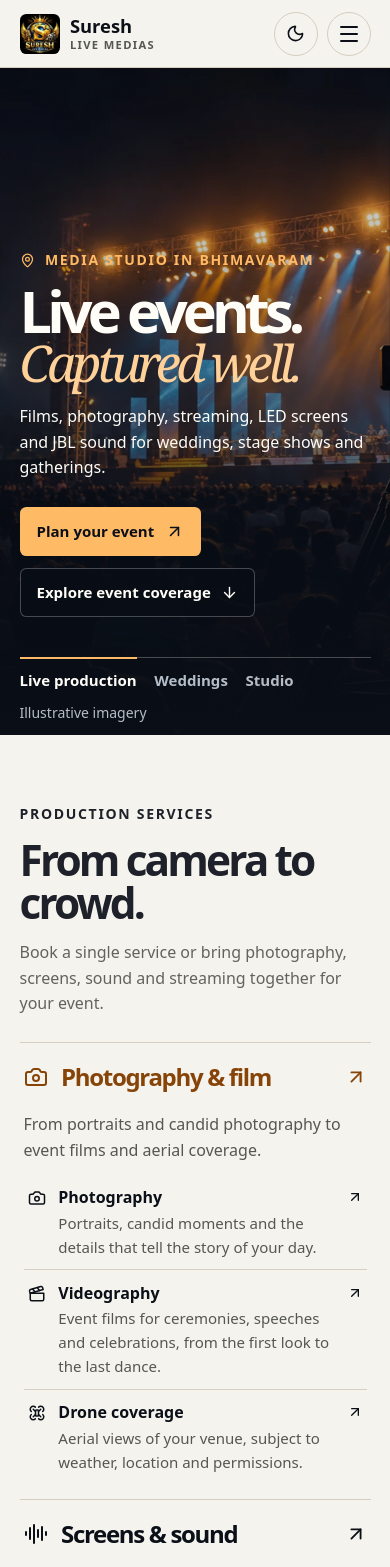
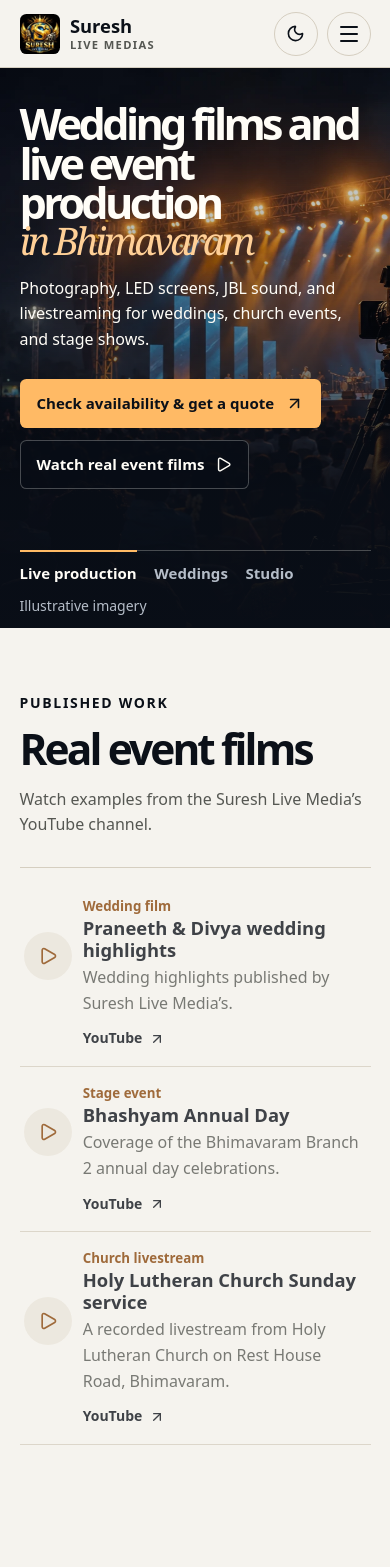
Before and after one commit to Akshayknchalapalli/Gospal-studio-website, a React (Vite) app: page / in a window 390 px wide. Shown: the top 1567 px of the page. Built offline with nearby package versions, Linux system fonts and the light colour scheme.

Commit message:
Add published event films and simplify quote enquiries

```diff
--- a/src/App.jsx
+++ b/src/App.jsx
@@ -1,6 +1,6 @@
 import { useState } from 'react';
-import { ArrowUpRight, CalendarDays, ClipboardList, FileImage, MapPin, Menu, MessageCircle, Moon, Phone, SlidersHorizontal, Sun, X } from 'lucide-react';
-import { posters, studio } from './content.js';
+import { ArrowUpRight, CalendarDays, ClipboardList, FileImage, MapPin, Menu, MessageCircle, Moon, Phone, Play, SlidersHorizontal, Sun, X } from 'lucide-react';
+import { films, posters, studio } from './content.js';
 import Dialog from './components/Dialog.jsx';
 import Enquiry from './components/Enquiry.jsx';
 import EventExplorer from './components/EventExplorer.jsx';
@@ -38,7 +38,7 @@ function Header({ onBook, theme, toggleTheme }) {
           title={isDark ? 'Switch to light mode' : 'Switch to dark mode'} onClick={toggleTheme}>
           {isDark ? <Sun key="sun" size={19} aria-hidden="true" /> : <Moon key="moon" size={19} aria-hidden="true" />}
         </button>
-        <button className="button button-primary header-action" type="button" onClick={() => onBook()}>Plan your event <ArrowUpRight aria-hidden="true" size={16} /></button>
+        <button className="button button-primary header-action" type="button" onClick={() => onBook()}>{studio.quoteAction} <ArrowUpRight aria-hidden="true" size={16} /></button>
         <button className="icon-button menu-toggle" type="button" aria-controls="navigation" aria-expanded={open}
           aria-label={open ? 'Close menu' : 'Open menu'} onClick={() => setOpen(!open)}>{open ? <X /> : <Menu />}</button>
       </div>
@@ -76,8 +76,8 @@ function Studio({ onPoster }) {
       <p className="eyebrow">The studio</p>
       <h2 id="studio-title">Visit us in Bhimavaram.</h2>
       <p>Come by to discuss a studio session, show us your venue plans, or choose coverage for an upcoming event.</p>
-      <address><MapPin size={22} aria-hidden="true" /><span>{studio.address[0]}<br />{studio.address[1]}</span></address>
-      <a className="button button-outline" href={studio.directions} target="_blank" rel="noreferrer">Find the nearby landmark <ArrowUpRight size={16} aria-hidden="true" /></a>
+      <address><MapPin size={22} aria-hidden="true" /><span>{studio.address[0]}<br />{studio.address[1]}<br />Andhra Pradesh</span></address>
+      <a className="button button-outline" href={studio.phones[0].href}><Phone size={16} aria-hidden="true" /> Call for studio directions</a>
       <div className="posters" aria-label="Studio service posters">
         {posters.map((poster) => <button className="poster" type="button" key={poster.title} onClick={() => onPoster(poster)}>
           <FileImage size={17} aria-hidden="true" /><span>{poster.title} poster</span><ArrowUpRight size={16} aria-hidden="true" />
@@ -87,12 +87,32 @@ function Studio({ onPoster }) {
   </section>;
 }
 
+function Films() {
+  return <section className="films section container" id="films" aria-labelledby="films-title">
+    <div className="section-heading" data-scroll-reveal>
+      <div><p className="eyebrow">Published work</p><h2 id="films-title">Real event films</h2></div>
+      <p>Watch examples from the Suresh Live Media’s YouTube channel.</p>
+    </div>
+    <ul className="film-list">
+      {films.map(({ event, title, kind, description, url }) => (
+        <li key={event} data-scroll-reveal>
+          <a href={url} target="_blank" rel="noreferrer">
+            <span className="film-icon"><Play size={20} aria-hidden="true" /></span>
+            <span><small>{kind}</small><strong>{title}</strong><span className="film-description">{description}</span></span>
+            <span className="film-platform">YouTube <ArrowUpRight size={16} aria-hidden="true" /></span>
+          </a>
+        </li>
+      ))}
+    </ul>
+  </section>;
+}
+
 function Contact({ onBook }) {
   return <section className="contact" id="contact" aria-labelledby="contact-title">
     <div className="container contact-inner">
       <div><p className="eyebrow">Bookings</p><h2 id="contact-title">Tell us about<br />your event.</h2></div>
       <div className="contact-actions">
-        <button className="button button-dark" type="button" onClick={() => onBook()}><MessageCircle size={19} aria-hidden="true" /> Build a WhatsApp enquiry</button>
+        <button className="button button-dark" type="button" onClick={() => onBook()}><MessageCircle size={19} aria-hidden="true" /> {studio.quoteAction}</button>
         <div className="phone-links">{studio.phones.map(({ href, label }) => <a href={href} key={href}><Phone size={15} aria-hidden="true" />{label}</a>)}</div>
       </div>
     </div>
@@ -112,6 +132,7 @@ export default function App() {
     <Header onBook={openEnquiry} theme={theme} toggleTheme={toggleTheme} />
     <main id="main">
       <Hero onBook={openEnquiry} />
+      <Films />
       <Capabilities onBook={openEnquiry} />
       <section className="section events" id="events" aria-labelledby="events-title">
         <div className="container">
--- a/src/components/Enquiry.jsx
+++ b/src/components/Enquiry.jsx
@@ -3,26 +3,7 @@ import { MessageCircle } from 'lucide-react';
 import { events, services, studio } from '../content.js';
 import Dialog from './Dialog.jsx';
 
-function makeDraft(form, selected) {
-  const fields = new FormData(form);
-  const date = fields.get('date');
-  const venue = fields.get('venue').trim();
-  const details = fields.get('details').trim();
-  const selectedNames = services.filter(({ id }) => selected.includes(id)).map(({ name }) => name);
-  const lines = [
-    'Hello Suresh Live Medias, I’d like to enquire about a booking.',
-    '',
-    `Name: ${fields.get('name').trim()}`,
-    `Event: ${fields.get('type')}`,
-    ...(date ? [`Date: ${date}`] : []),
-    ...(venue ? [`Venue or town: ${venue}`] : []),
-    ...(selectedNames.length ? [`Services: ${selectedNames.join(', ')}`] : []),
-    ...(details ? [`Details: ${details}`] : []),
-  ];
-  const url = new URL(studio.whatsapp);
-  url.searchParams.set('text', lines.join('\n'));
-  return url.href;
-}
+import { makeQuoteUrl } from '../quote.js';
 
 export default function Enquiry({ initial, onClose }) {
   const [selected, setSelected] = useState(initial.services);
@@ -33,38 +14,30 @@ export default function Enquiry({ initial, onClose }) {
 
   function submit(event) {
     event.preventDefault();
-    const form = event.currentTarget;
-    const name = form.elements.namedItem('name');
-    if (!name.value.trim()) {
-      name.setCustomValidity('Enter your name to continue.');
-      name.reportValidity();
-      return;
-    }
-    window.location.assign(makeDraft(form, selected));
+    window.location.assign(makeQuoteUrl(new FormData(event.currentTarget), selected));
   }
 
   return (
-    <Dialog title="Plan your event" onClose={onClose}>
+    <Dialog title={studio.quoteAction} onClose={onClose}>
       <form className="enquiry" onSubmit={submit}>
+        <p className="form-intro">Send your event details to Suresh Live Medias on WhatsApp at <strong>{studio.phones[0].label}</strong>.</p>
         <div className="form-grid">
-          <label>Your name<input name="name" autoComplete="name" required maxLength={80} onInput={(event) => event.currentTarget.setCustomValidity('')} /></label>
           <label>Event type<select name="type" defaultValue={initial.type} required>
             <option value="">Select an event</option>
             {events.map(({ id, type }) => <option key={id}>{type}</option>)}
             <option>Other event</option>
           </select></label>
-          <label>Event date <span>(optional)</span><input type="date" name="date" /></label>
-          <label>Venue or town <span>(optional)</span><input name="venue" maxLength={100} /></label>
+          <label>Event date <span>(if known)</span><input type="date" name="date" /></label>
+          <label>Venue or town <span>(if known)</span><input name="venue" maxLength={100} /></label>
         </div>
         <fieldset>
-          <legend>Services <span>(optional)</span></legend>
+          <legend>Services needed <span>(if known)</span></legend>
           <div className="service-options">
             {services.map(({ id, name }) => (
               <label className="option" key={id}><input type="checkbox" checked={selected.includes(id)} onChange={() => toggle(id)} /><span>{name}</span></label>
             ))}
           </div>
         </fieldset>
-        <label>Anything else? <span>(optional)</span><textarea name="details" rows={3} maxLength={1000} /></label>
         <button className="button button-primary" type="submit"><MessageCircle size={18} aria-hidden="true" /> Continue on WhatsApp</button>
         <p className="form-note">Review your draft in WhatsApp before sending it.</p>
       </form>
--- a/src/components/EventExplorer.jsx
+++ b/src/components/EventExplorer.jsx
@@ -1,6 +1,6 @@
 import { lazy, Suspense, useState } from 'react';
-import { ArrowUpRight, ChevronDown, Church, Clapperboard, Heart, Monitor } from 'lucide-react';
-import { events, services } from '../content.js';
+import { ArrowUpRight, ChevronDown, Church, Clapperboard, Heart, Monitor, Play } from 'lucide-react';
+import { events, films, quoteNotes, services, studio } from '../content.js';
 
 const ProductionChart = lazy(() => import('./ProductionChart.jsx'));
 const icons = { wedding: Heart, stage: Monitor, gospel: Church, studio: Clapperboard };
@@ -9,6 +9,7 @@ export default function EventExplorer({ onBook }) {
   const [index, setIndex] = useState(0);
   const [showSetup, setShowSetup] = useState(false);
   const event = events[index];
+  const film = films.find(({ event: eventId }) => eventId === event.id);
 
   function select(index) {
     setIndex(index);
@@ -46,18 +47,20 @@ export default function EventExplorer({ onBook }) {
           <div className="event-copy" key={event.id}>
             <h3>{event.title}</h3>
             <p>{event.description}</p>
+            <p className="event-quote-note"><strong>For your quote</strong> {quoteNotes[event.id]}</p>
             <ul className="event-services" aria-label="Suggested services">
               {services.filter(({ id }) => event.services.includes(id)).map(({ id, name }) => <li key={id}>{name}</li>)}
             </ul>
           </div>
           <div className="event-actions">
             <button className="button button-primary" type="button" onClick={() => onBook(event.type, event.services)}>
-              Enquire about this setup <ArrowUpRight size={17} aria-hidden="true" />
+              {studio.quoteAction} <ArrowUpRight size={17} aria-hidden="true" />
             </button>
             <button className="button event-setup-button" type="button" aria-expanded={showSetup} aria-controls="event-setup" onClick={() => setShowSetup(!showSetup)}>
               Production breakdown <ChevronDown size={17} aria-hidden="true" />
             </button>
           </div>
+          {film && <a className="event-film-link" href={film.url} target="_blank" rel="noreferrer"><Play size={16} aria-hidden="true" /> Watch {film.title} on YouTube</a>}
           <div className="event-setup" id="event-setup" hidden={!showSetup}>
             {showSetup && <Suspense fallback={<p role="status">Loading production breakdown…</p>}><ProductionChart event={event} /></Suspense>}
           </div>
--- a/src/components/Hero.jsx
+++ b/src/components/Hero.jsx
@@ -1,5 +1,6 @@
 import { useState } from 'react';
-import { ArrowDown, ArrowUpRight, MapPin } from 'lucide-react';
+import { ArrowUpRight, Play } from 'lucide-react';
+import { studio } from '../content.js';
 
 const scenes = [
   { id: 'live', label: 'Live production', image: '/media/production.webp', alt: 'Illustration of a live stage being filmed at an evening event' },
@@ -27,12 +28,11 @@ export default function Hero({ onBook }) {
       </div>
       <div className="container hero-layout">
         <div className="hero-copy">
-          <p className="eyebrow hero-location"><MapPin size={15} aria-hidden="true" /> Media studio in Bhimavaram</p>
-          <h1 id="hero-title"><span>Live events.</span> <em>Captured well.</em></h1>
-          <p className="hero-description">Films, photography, streaming, LED screens and JBL sound for weddings, stage shows and gatherings.</p>
+          <h1 id="hero-title"><span>Wedding films and</span> <span>live event production</span> <em>in Bhimavaram</em></h1>
+          <p className="hero-description">Photography, LED screens, JBL sound, and livestreaming for weddings, church events, and stage shows.</p>
           <div className="hero-actions">
-            <button className="button button-primary" type="button" onClick={() => onBook()}>Plan your event <ArrowUpRight aria-hidden="true" size={19} /></button>
-            <a className="button hero-explore" href="#events">Explore event coverage <ArrowDown aria-hidden="true" size={17} /></a>
+            <button className="button button-primary" type="button" onClick={() => onBook()}>{studio.quoteAction} <ArrowUpRight aria-hidden="true" size={19} /></button>
+            <a className="button hero-explore" href="#films">Watch real event films <Play aria-hidden="true" size={17} /></a>
           </div>
         </div>
         <div className="hero-reel">
--- a/src/content.js
+++ b/src/content.js
@@ -7,7 +7,7 @@ export const studio = {
     { label: '+91 98482 75382', href: 'tel:+919848275382' },
   ],
   whatsapp: 'https://wa.me/919153777999',
-  directions: 'https://www.google.com/maps/search/?api=1&query=Government+Hospital+Bhimavaram+Andhra+Pradesh',
+  quoteAction: 'Check availability & get a quote',
 };
 
 export const services = [
@@ -33,6 +33,19 @@ export const events = [
   { id: 'studio', tab: 'Studio sessions', type: 'Studio session', title: 'Studio sessions', description: 'Talk to us about a studio photography or video session in Bhimavaram.', image: '/media/studio.webp', alt: 'Illustrative image of a camera on a studio set', services: ['photo', 'film'] },
 ];
 
+export const films = [
+  { event: 'wedding', title: 'Praneeth & Divya wedding highlights', kind: 'Wedding film', description: 'Wedding highlights published by Suresh Live Media’s.', url: 'https://www.youtube.com/watch?v=aAj5YQyJj2M' },
+  { event: 'stage', title: 'Bhashyam Annual Day', kind: 'Stage event', description: 'Coverage of the Bhimavaram Branch 2 annual day celebrations.', url: 'https://www.youtube.com/watch?v=SIWt3Mchink' },
+  { event: 'gospel', title: 'Holy Lutheran Church Sunday service', kind: 'Church livestream', description: 'A recorded livestream from Holy Lutheran Church on Rest House Road, Bhimavaram.', url: 'https://www.youtube.com/watch?v=IACGaLE7nzI' },
+];
+
+export const quoteNotes = {
+  wedding: 'Share your ceremony and reception times, whether they’re at different venues, and whether guests will watch remotely.',
+  stage: 'Share your venue, audience size and programme times. Mention whether screens or a sound system are already installed.',
+  gospel: 'Share your service schedule, venue and preferred streaming platform. Gospel Media Service and Suresh Live Medias use the same booking number for church and gospel enquiries.',
+  studio: 'Share your preferred date, the type of shoot, and the number of people or items you’d like photographed.',
+};
+
 export const posters = [
   { title: 'Suresh Live Medias', image: '/media/studio-poster.webp' },
   { title: 'Gospel Media Service', image: '/media/gospel-poster.webp' },
--- /dev/null
+++ b/src/quote.js
@@ -0,0 +1,18 @@
+import { services, studio } from './content.js';
+
+export function makeQuoteUrl(fields, selected) {
+  const selectedNames = services.filter(({ id }) => selected.includes(id)).map(({ name }) => name);
+  const date = fields.get('date');
+  const venue = fields.get('venue').trim();
+  const lines = [
+    'Hello Suresh Live Medias, I’d like to check availability and get a quote.',
+    '',
+    `Event: ${fields.get('type')}`,
+    `Date: ${date || 'To be confirmed'}`,
+    `Venue or town: ${venue || 'To be confirmed'}`,
+    `Services: ${selectedNames.length ? selectedNames.join(', ') : 'Please suggest options'}`,
+  ];
+  const url = new URL(studio.whatsapp);
+  url.searchParams.set('text', lines.join('\n'));
+  return url.href;
+}
--- a/src/styles/dialog.css
+++ b/src/styles/dialog.css
@@ -25,3 +25,6 @@
 @media (max-width: 430px) {
   .form-grid { grid-template-columns: 1fr; }
 }
+
+.form-intro { margin-bottom: .85rem; color: var(--text-muted); }
+.form-intro strong { color: var(--text); white-space: nowrap; }
--- a/src/styles/hero.css
+++ b/src/styles/hero.css
@@ -5,8 +5,7 @@
 .hero-media::after { content: ""; position: absolute; inset: 0; background: linear-gradient(90deg, var(--hero-edge) 0%, var(--hero-middle) 55%, var(--hero-right) 100%), linear-gradient(0deg, var(--hero-bottom), var(--transparent) 33%); }
 .hero-layout { display: grid; align-content: end; min-height: clamp(37rem, calc(89svh - 4.8rem), 52rem); }
 .hero-copy { padding-block: clamp(4.3rem, 9vw, 8rem) clamp(3rem, 7vw, 6rem); }
-.hero-location { color: var(--accent); animation: hero-rise 630ms var(--ease-out) both; }
-.hero h1 { font-size: clamp(4rem, 9vw, 9.1rem); letter-spacing: -.085em; line-height: .91; }
+.hero h1 { font-size: clamp(3.7rem, 7.1vw, 7.55rem); letter-spacing: -.085em; line-height: .91; }
 .hero h1 span, .hero h1 em { display: block; width: fit-content; animation: hero-rise 760ms var(--ease-out) both; }
 .hero h1 em { font: italic 400 .88em/.99 var(--font-editorial); letter-spacing: -.085em; color: var(--accent-hover); animation-delay: 110ms; }
 .hero-description { max-width: 30rem; margin-top: clamp(1rem, 3vw, 1.85rem); color: var(--inverse-text); font-size: clamp(1rem, 1.65vw, 1.22rem); animation: hero-rise 740ms 160ms var(--ease-out) both; }
@@ -24,11 +23,11 @@
 @keyframes reel-line { from { transform: scaleX(0); } to { transform: scaleX(1); } }
 
 @media (max-width: 760px) {
-  .hero-layout { min-height: clamp(36rem, calc(87svh - 4.2rem), 47rem); }
+  .hero-layout { min-height: min(35rem, calc(100svh - 4.2rem)); align-content: space-between; }
   .hero-media img { object-position: 63% center; }
   .hero-media::after { background: linear-gradient(0deg, var(--hero-edge) 0%, var(--hero-bottom) 25%, var(--hero-middle) 55%, var(--hero-right) 100%); }
-  .hero-copy { padding-block: 5.75rem 2.5rem; }
-  .hero h1 { font-size: clamp(3.6rem, 12vw, 5.6rem); }
+  .hero-copy { padding-block: clamp(2.25rem, 6vw, 3.5rem) 1.75rem; }
+  .hero h1 { font-size: clamp(2.7rem, 10vw, 4.8rem); }
 }
 @media (max-width: 450px) {
   .hero-reel { align-items: start; flex-direction: column; gap: 0; padding-bottom: .65rem; }
--- a/src/styles/home.css
+++ b/src/styles/home.css
@@ -68,3 +68,18 @@
 @media (max-width: 560px) {
   .planning ol { grid-template-columns: 1fr; }
 }
+
+.film-list { list-style: none; margin: 0; padding: 0; border-top: 1px solid var(--border); }
+.film-list li { border-bottom: 1px solid var(--border); }
+.film-list a { display: grid; grid-template-columns: auto minmax(0, 1fr) auto; align-items: center; gap: clamp(.7rem, 2vw, 1.55rem); padding: 1rem .25rem; }
+.film-list a:hover strong { color: var(--accent-text); }
+.film-icon { display: grid; place-items: center; width: 3rem; height: 3rem; border-radius: var(--radius-pill); background: var(--surface-muted); color: var(--accent-text); }
+.film-list small, .film-list strong, .film-description { display: block; }
+.film-list small { color: var(--accent-text); font-weight: 800; }
+.film-list strong { font: 650 clamp(1.15rem, 2.5vw, 1.8rem)/1.2 var(--font-display); }
+.film-description { margin-top: .25rem; color: var(--text-muted); }
+.film-platform { display: inline-flex; align-items: center; gap: .4rem; font-size: .875rem; font-weight: 750; }
+@media (max-width: 530px) {
+  .film-list a { grid-template-columns: auto minmax(0, 1fr); }
+  .film-platform { grid-column: 2; }
+}
--- a/src/styles/production.css
+++ b/src/styles/production.css
@@ -72,3 +72,7 @@
   .event-tabs button { grid-template-columns: auto 1fr; }
   .event-tabs button svg:last-child { display: none; }
 }
+
+.event-quote-note strong { color: var(--inverse-text); margin-inline-end: .35rem; }
+.event-film-link { display: inline-flex; align-items: center; gap: .45rem; min-height: 2.75rem; margin-top: .55rem; color: var(--accent); font-weight: 750; }
+.event-film-link:hover { text-decoration: underline; }
```
